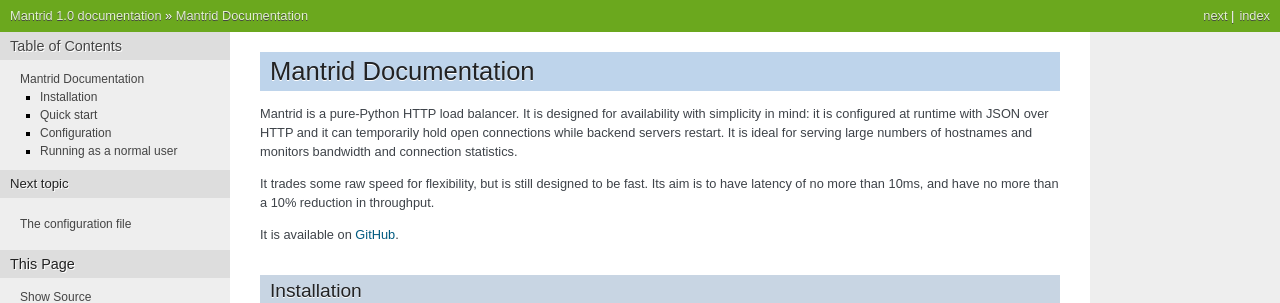
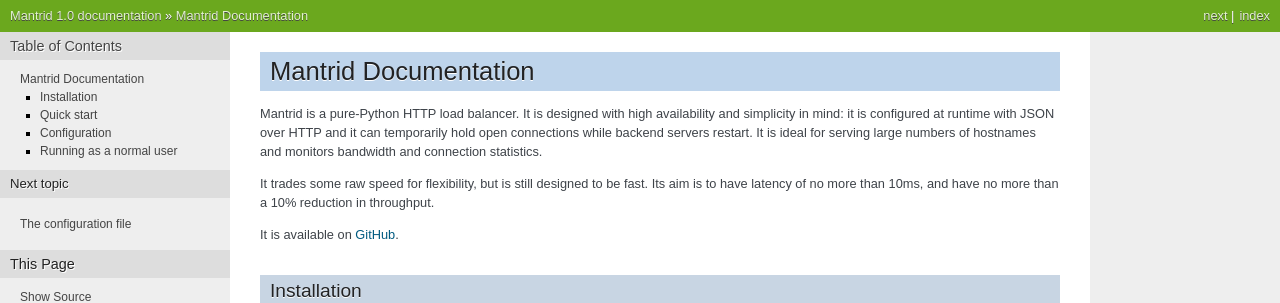
Before and after one commit to epio/mantrid, a Sphinx documentation site: the page built from docs/index.rst, in a window 1280 px wide. Shown: the top 303 px of the page. Built offline with Sphinx 7.4.7, drawn with Linux system fonts in a browser that asks for light colours.

Commit message:
Updated blurb

```diff
--- a/docs/index.rst
+++ b/docs/index.rst
@@ -4,7 +4,7 @@
 Mantrid Documentation
 =====================
 
-Mantrid is a pure-Python HTTP load balancer. It is designed for availability with simplicity in mind: it is configured at runtime with JSON over HTTP and it can temporarily hold open connections while backend servers restart. It is ideal for serving large numbers of hostnames and monitors bandwidth and connection statistics.
+Mantrid is a pure-Python HTTP load balancer. It is designed with high availability and simplicity in mind: it is configured at runtime with JSON over HTTP and it can temporarily hold open connections while backend servers restart. It is ideal for serving large numbers of hostnames and monitors bandwidth and connection statistics.
 
 It trades some raw speed for flexibility, but is still designed to be fast. Its aim is to have latency of no more than 10ms, and have no more than a 10% reduction in throughput.
 
```
Also changed, not shown: README.md (+1 -1 lines).
